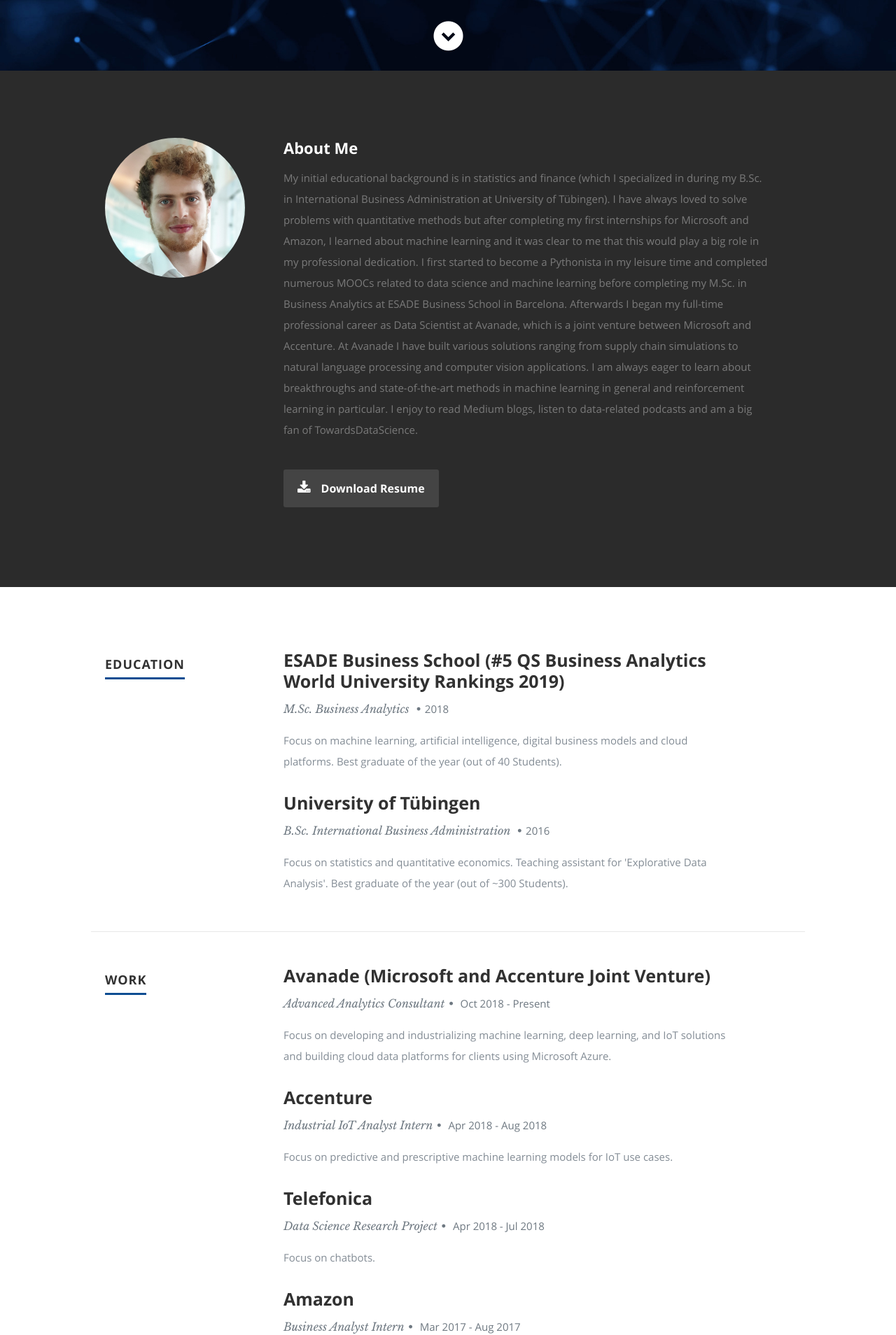
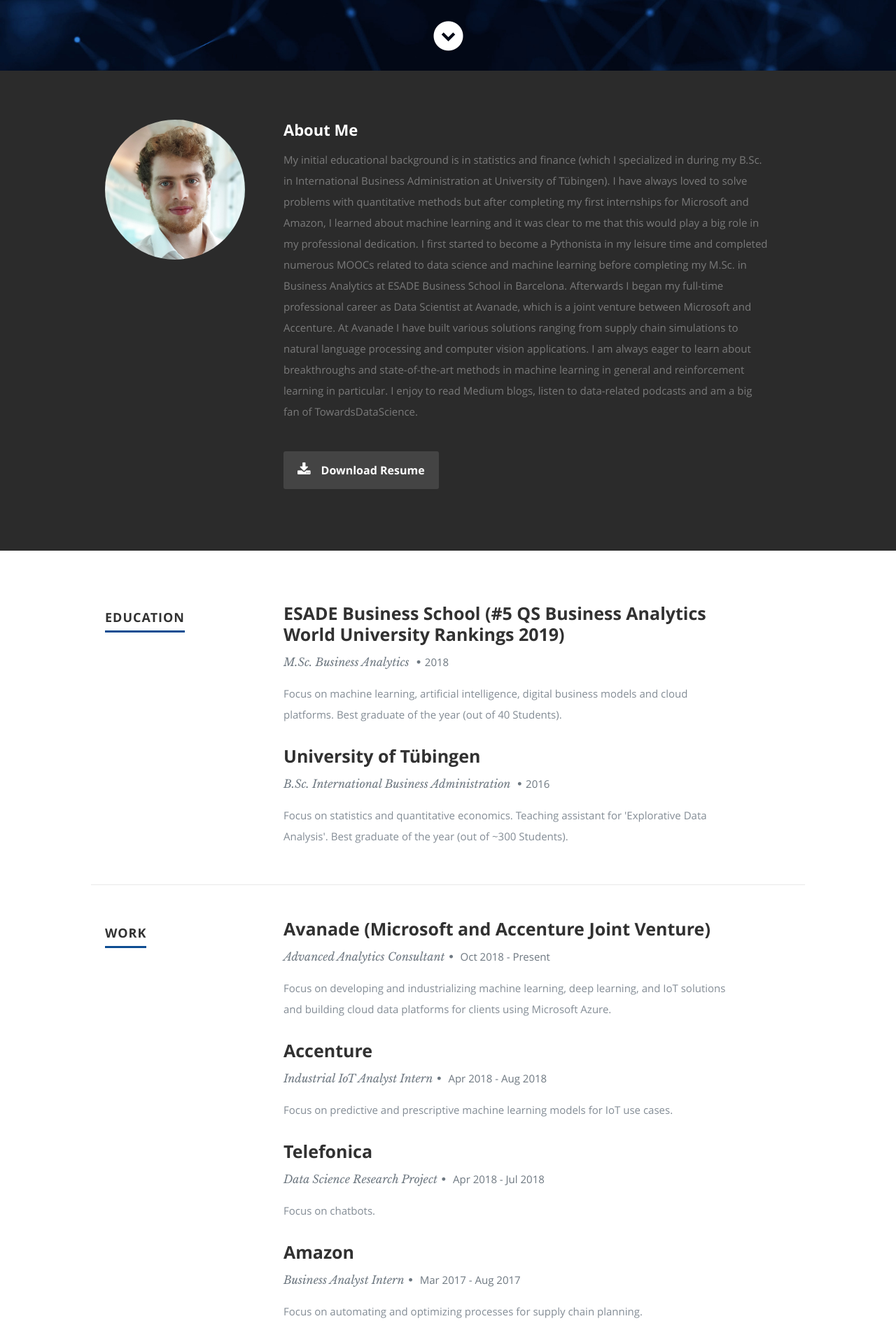
Before and after one commit to sebastianbirk/sbirk-portfolio-website, a React (Create React App) app: page / in a window 1280 px wide. Shown: the part 699-2607 px from the top of the page at 70% size. Built offline with nearby package versions, Linux system fonts and the light colour scheme.

Commit message:
Change padding

```diff
--- a/public/css/layout.css
+++ b/public/css/layout.css
@@ -190,8 +190,8 @@ ul#nav li.current a { color: #F06000; }
 
 #about {
    background: #2B2B2B;
-   padding-top: 96px;
-   padding-bottom: 66px;
+   padding-top: 70px;
+   padding-bottom: 40px;
    overflow: hidden;
 }
 
@@ -239,8 +239,8 @@ ul#nav li.current a { color: #F06000; }
 
 #resume {
    background: #fff;
-   padding-top: 90px;
-   padding-bottom: 72px;
+   padding-top: 75px;
+   padding-bottom: 25px;
    overflow: hidden;
 }
 
@@ -424,8 +424,8 @@ img.skill {
 
 #portfolio {
    background: #ebeeee;
-   padding-top: 90px;
-   padding-bottom: 60px;
+   padding-top: 75px;
+   padding-bottom: 50px;
 }
 #portfolio h1 {
    font: 15px/24px 'opensans-semibold', sans-serif;
@@ -662,8 +662,8 @@ call-to-action .button {
    overflow: hidden;
 }
 #testimonials .text-container {
-   padding-top: 96px;
-   padding-bottom: 66px;
+   padding-top: 75px;
+   padding-bottom: 55px;
 }
 #testimonials h1 {
    font: 18px/24px 'opensans-bold', sans-serif;
@@ -801,8 +801,8 @@ call-to-action .button {
 
 #contact {
    background: #191919;
-   padding-top: 96px;
-   padding-bottom: 102px;
+   padding-top: 75px;
+   padding-bottom: 35px;
    color: #636363;
 }
 #contact .section-head { margin-bottom: 42px; }
```
